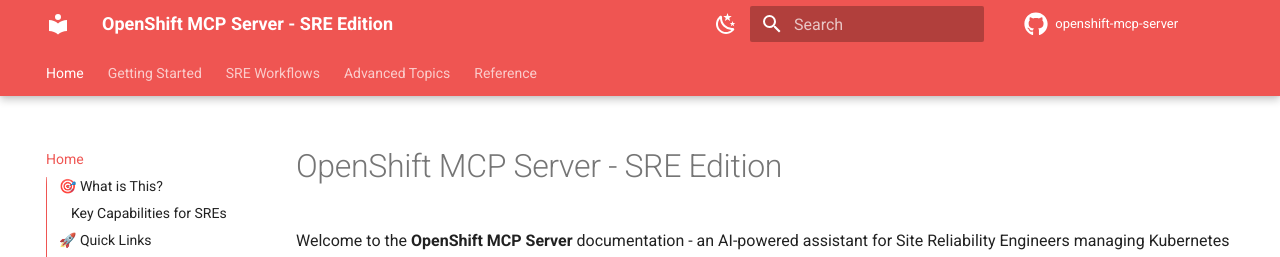
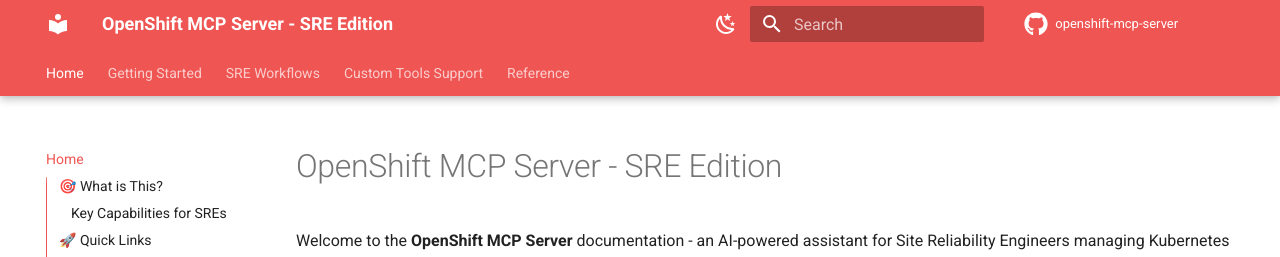
Before and after one commit to YamunadeviShanmugam/openshift-mcp-server-demo, an MkDocs documentation site: the page built from docs/index.md, in a window 1280 px wide. Shown: the top 257 px of the page. Built offline with MkDocs 1.6.1 and Material for MkDocs 9.7.7, drawn with Linux system fonts in a browser that asks for light colours; comment, search, counter and statistics services are not loaded.

Commit message:
Rename Advanced Topics to Custom Tools Support in navigation

```diff
--- a/mkdocs.yml
+++ b/mkdocs.yml
@@ -72,7 +72,7 @@ nav:
     - Disaster Recovery: workflows/disaster-recovery.md
     - Observability Setup: workflows/observability.md
     - Incident Response: workflows/incident-response.md
-  - Advanced Topics:
+  - Custom Tools Support:
     - Multi-Cluster Management: advanced/multi-cluster.md
     - Custom Toolsets: advanced/custom-toolsets.md
     - API Reference: advanced/api-reference.md
```
